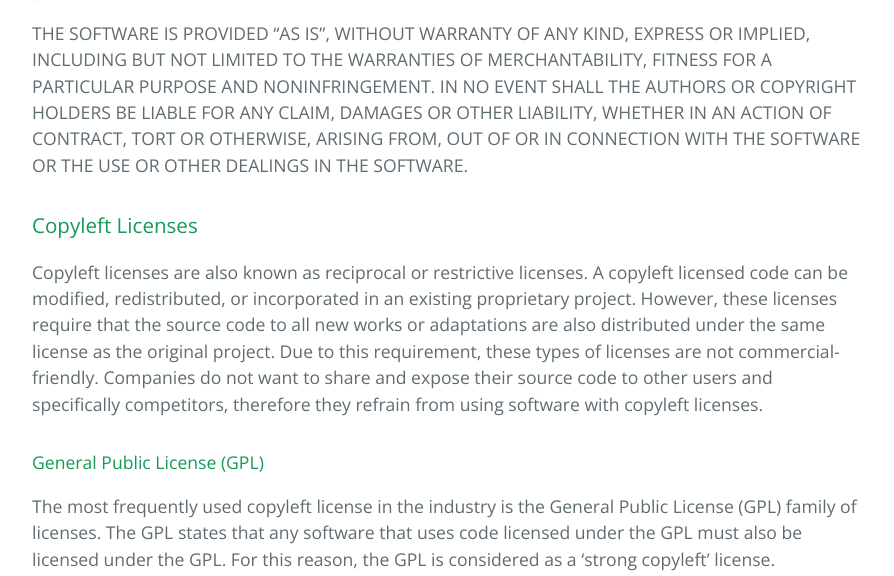
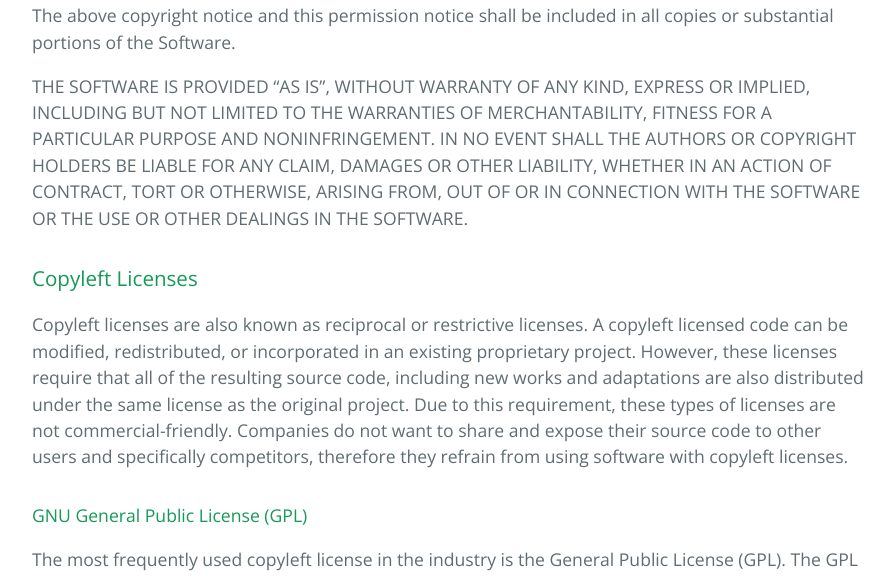
Before and after one commit to learning-software-engineering/learning-software-engineering.github.io, a Jekyll site: the page built from Topics/Software_Engineering/Software_Licenses.md, in a window 1280 px wide and 1400 px high, scrolled down 2939 px. Shown: the top 576 px of the window, without its empty margins (192-1086 px from the left). Built offline with Jekyll 4.4.1, drawn with Linux system fonts in a browser that asks for light colours; our own code applies the rules of GitHub Pages for plain Markdown files; some of the changed text lies outside the part shown.

Commit message:
Fixed a couple of typos and minor tweaks

```diff
--- a/Topics/Software_Engineering/Software_Licenses.md
+++ b/Topics/Software_Engineering/Software_Licenses.md
@@ -9,11 +9,13 @@
     - [Public Domain Licenses](#public-domain-licenses)
     - [Permissive Licenses](#permissive-licenses)
     - [Copyleft Licenses](#copyleft-licenses)
-        - [General Public License (GPL)](#general-public-license-gpl)
-        - [GNU Lesser General Public Licenses](#gnu-lesser-general-public-licenses)
+        - [GNU General Public License (GPL)](#gnu-general-public-license-gpl)
+        - [GNU Lesser General Public License (LGPL)](#gnu-lesser-general-public-license-lgpl)
     - [Proprietary Licenses](#proprietary-licenses)
 4. [How to Choose the Right License?](#how-to-choose-the-right-license)
 5. [Cases of License Breach](#cases-of-license-breach)
+    - [Free Software Foundation, Inc. v. Cisco Systems, Inc. (2008)](#free-software-foundation-inc-v-cisco-systems-inc-2008)
+    - [Software Freedom Conservancy and Tesla (2018)](#software-freedom-conservancy-and-tesla-2018)
 6. [Conclusion](#conclusion)
 7. [Sources and References](#sources-and-references)
 
@@ -80,17 +82,17 @@ THE SOFTWARE IS PROVIDED “AS IS”, WITHOUT WARRANTY OF ANY KIND, EXPRESS OR I
 
 ### Copyleft Licenses
 
-Copyleft licenses are also known as reciprocal or restrictive licenses. A copyleft licensed code can be modified, redistributed, or incorporated in an existing proprietary project. However, these licenses require that the source code to all new works or adaptations are also distributed under the same license as the original project. Due to this requirement, these types of licenses are not commercial-friendly. Companies do not want to share and expose their source code to other users and specifically competitors, therefore they refrain from using software with copyleft licenses.
+Copyleft licenses are also known as reciprocal or restrictive licenses. A copyleft licensed code can be modified, redistributed, or incorporated in an existing proprietary project. However, these licenses require that all of the resulting source code, including new works and adaptations are also distributed under the same license as the original project. Due to this requirement, these types of licenses are not commercial-friendly. Companies do not want to share and expose their source code to other users and specifically competitors, therefore they refrain from using software with copyleft licenses.
 
-#### General Public License (GPL)
+#### GNU General Public License (GPL)
 
-The most frequently used copyleft license in the industry is the General Public License (GPL) family of licenses. The GPL states that any software that uses code licensed under the GPL must also be licensed under the GPL. For this reason, the GPL is considered as a ‘strong copyleft’ license.
+The most frequently used copyleft license in the industry is the General Public License (GPL). The GPL states that any software that uses code licensed under the GPL must also be licensed under the GPL. For this reason, the GPL is considered as a ‘strong copyleft’ license.
 
 Here is an image that demonstrates the specific condition of GPL:
 
 ![GPL](https://static-assets.codecademy.com/Courses/open-source/large-software-project.svg)
 
-#### GNU Lesser General Public Licenses
+#### GNU Lesser General Public License (LGPL)
 
 The GNU Lesser General Public License (LGPL) is a software license that is considered 'weak copyleft', meaning it imposes fewer restrictions on derivative works compared to the standard General Public License (GPL). It allows developers to use LGPL-licensed libraries in their own code without necessarily having to release the source code of their own components. This is the notion of dynamic linking. For example, developers can dynamically link LGPL-licensed libraries with proprietary software without requiring the latter to be open-source. However, if modifications are made to the LGPL-licensed libraries themselves, those modifications must be released under the LGPL. This flexibility enables developers to incorporate LGPL-licensed code into both open-source and proprietary projects. While the LGPL is commonly used for software libraries and frameworks, it can also be applied to other types of software. Overall, this type of license creates a balance between promoting openness and allowing for integration with proprietary software.
 
```
Also changed, not shown: other parts of Topics/Software_Engineering/Software_Licenses.md (+1 -1 lines).
